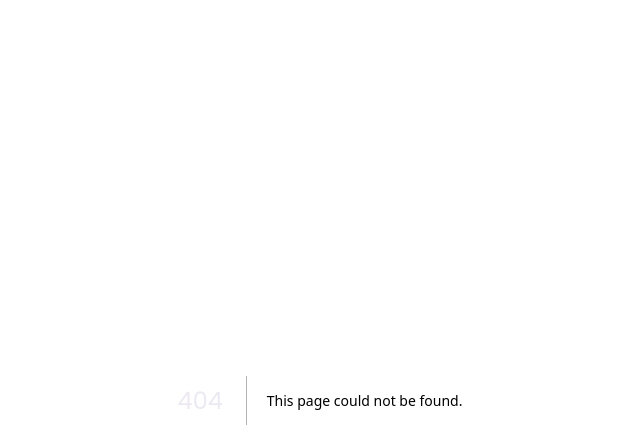
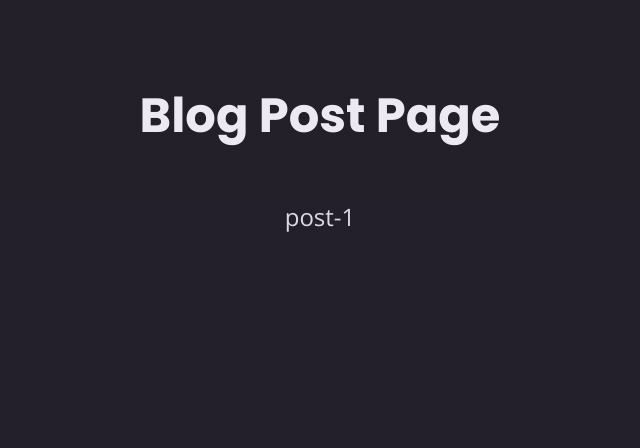
Before and after one commit to Billbastos/portfolio, a Next.js app: page /blog/post-1 in a window 1280 px wide. Before the commit this address had no page. Shown: the top 448 px of the page, without its empty margins (320-960 px from the left). Built offline with nearby package versions, Linux system fonts and the light colour scheme.

Commit message:
dynamic routes

```diff
--- /dev/null
+++ b/app/blog/[slug]/page.tsx
@@ -0,0 +1,10 @@
+const Post = ({ params }) => {
+  return (
+    <main>
+      <h1>Blog Post Page</h1>
+      <p>{params.slug}</p>
+    </main>
+  )
+}
+
+export default Post
```
Also changed, not shown: app/blog/page.tsx (+17 -0 lines), app/games/[slug].tsx (deleted), app/games/[slug]/page.tsx (added).
